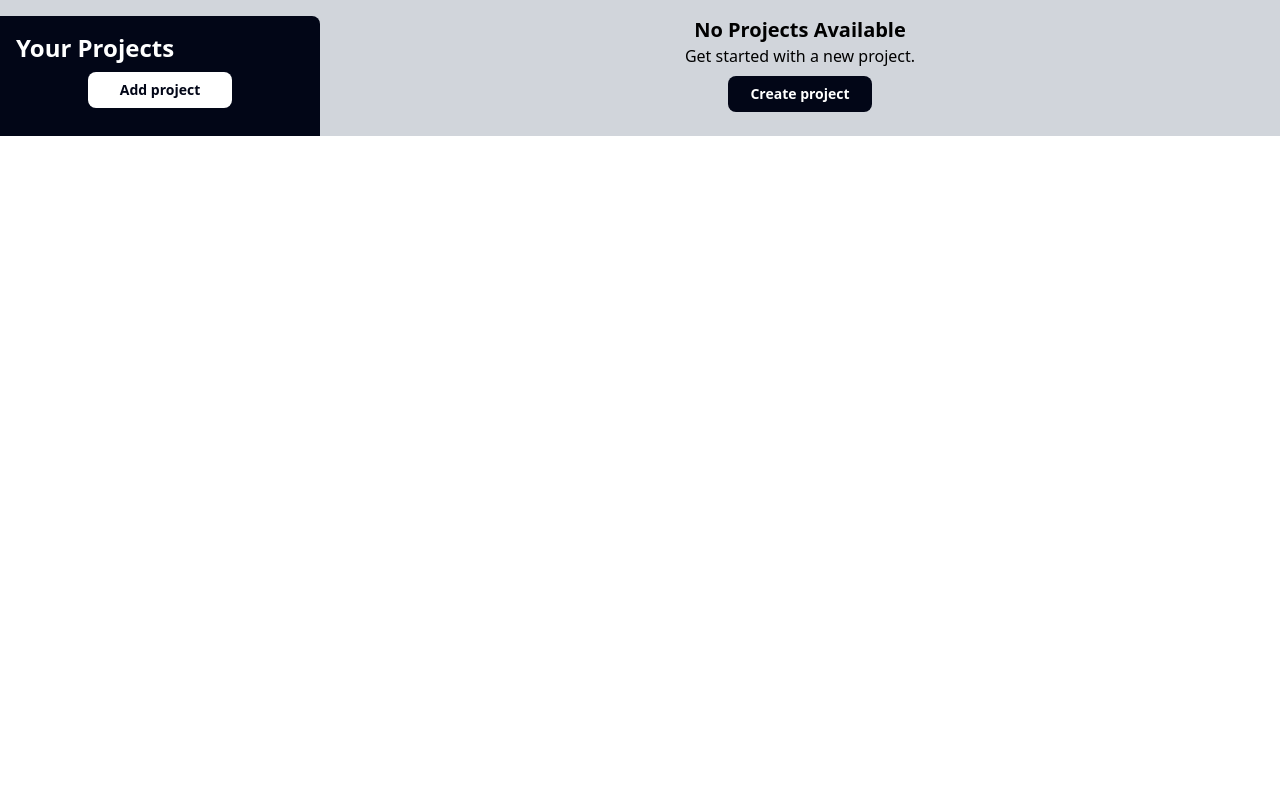
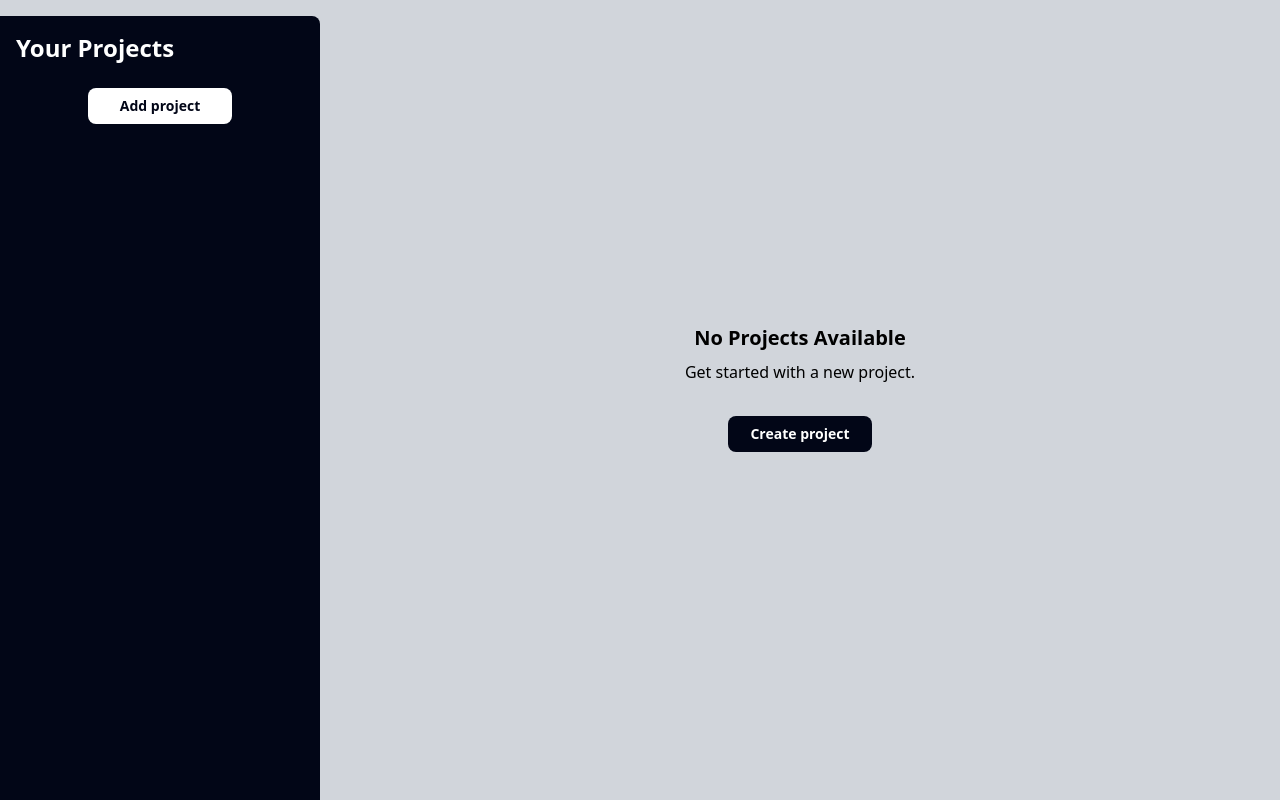
Before and after one commit to EMinasian/project-management-app, a React (Vite) app: page / in a window 1280 px wide. Built offline with nearby package versions, Linux system fonts and the light colour scheme.

Commit message:
feat: styling

```diff
--- a/index.html
+++ b/index.html
@@ -5,6 +5,11 @@
     <!-- <link rel="icon" type="image/svg+xml" href="/vite.svg" /> -->
     <meta name="viewport" content="width=device-width, initial-scale=1.0" />
     <title>Project Management App</title>
+    <style>
+      html {height: 100%;}
+      body {height: 100%;}
+      #root {height: 100%;}
+      </style>
   </head>
   <body>
     <div id="root"></div>
--- a/src/App.jsx
+++ b/src/App.jsx
@@ -10,9 +10,9 @@ const router = createBrowserRouter([
 
 function App() {
   return (
-    <div className="flex bg-gray-300">
+    <div className="flex bg-gray-300 h-full">
       <Sidebar />
-      <main className="p-4 w-full">
+      <main className="p-4 w-full flex flex-col justify-center">
         <RouterProvider router={router} />
       </main>
     </div>
--- a/src/components/ProjectsOverView.jsx
+++ b/src/components/ProjectsOverView.jsx
@@ -6,7 +6,7 @@ export default function ProjectsOverview() {
   return (
     <>
       {mockProjects.length === 0 ? (
-        <div className="flex flex-col items-center">
+        <div className="flex flex-col items-center gap-2">
           <h2 className="text-xl font-semibold">No Projects Available</h2>
           <p>Get started with a new project.</p>
           <button className={`${buttonStyle}  text-white bg-slate-950`}>
--- a/src/styles/buildBlocks.js
+++ b/src/styles/buildBlocks.js
@@ -1 +1 @@
-export const buttonStyle = "text-sm font-semibold p-2 m-2 min-w-36 rounded-lg"
+export const buttonStyle = "text-sm font-semibold p-2 m-6 min-w-36 rounded-lg"
```
